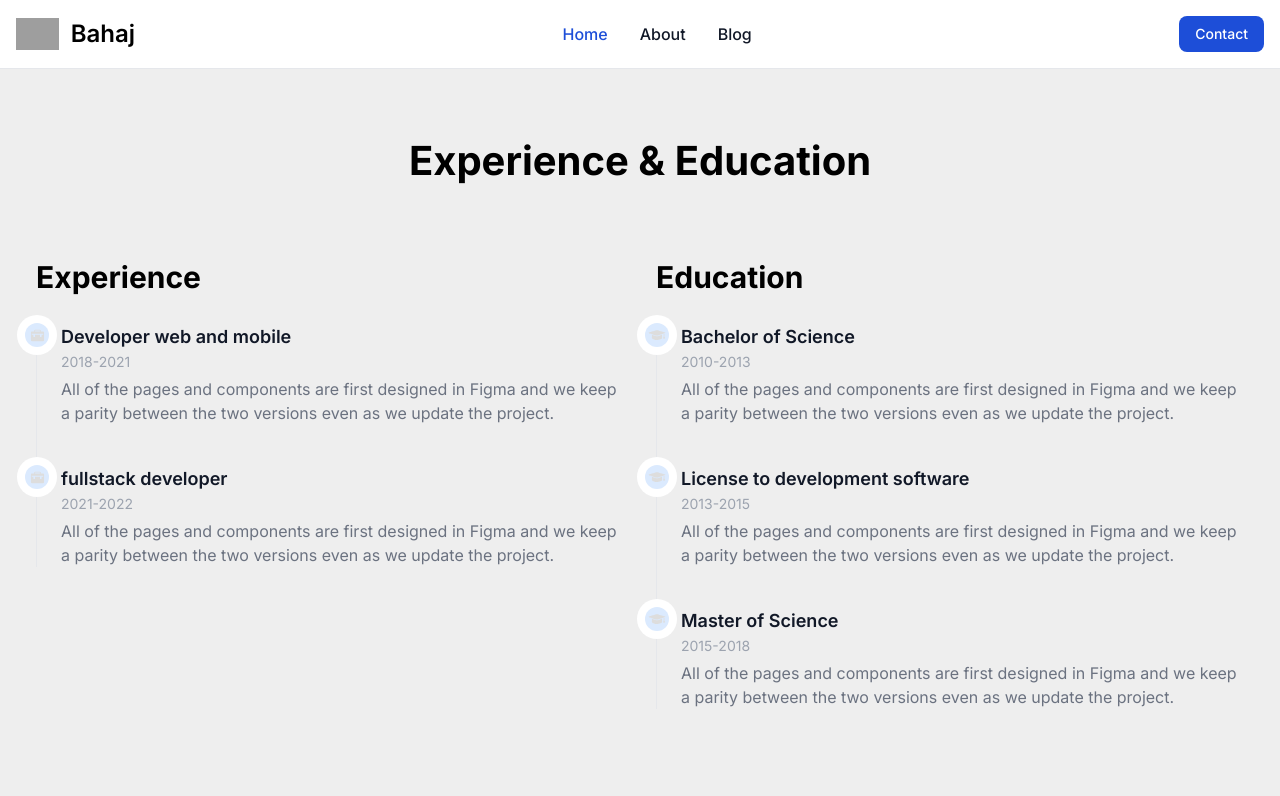
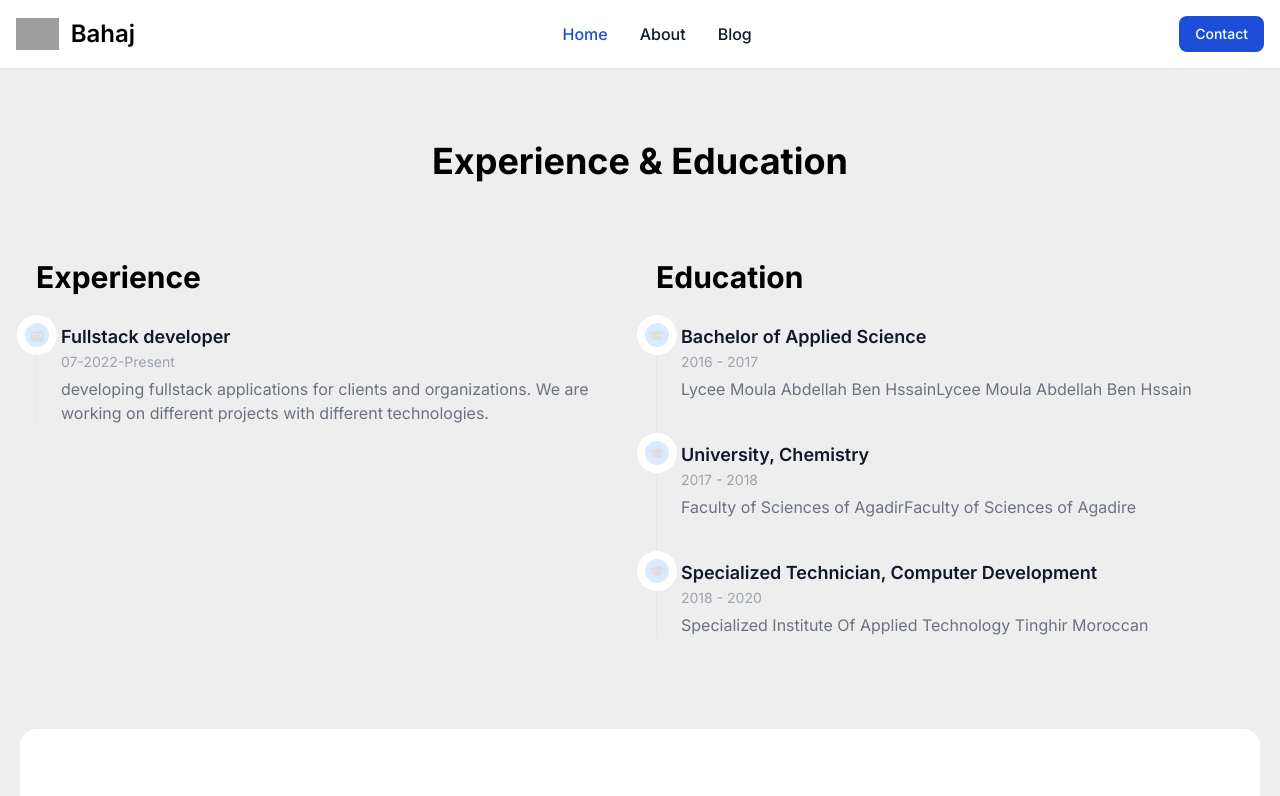
Before and after one commit to abderrazak-Bahaj/bahaj, a Next.js app: page /about in a window 1280 px wide. Shown: the top 796 px of the page. Built offline with nearby package versions, Linux system fonts and the light colour scheme; grey boxes are pictures that could not be loaded.

Commit message:
edt ExperienceAndEducation

```diff
--- a/src/sections/ExperienceAndEducation/index.tsx
+++ b/src/sections/ExperienceAndEducation/index.tsx
@@ -2,43 +2,38 @@ import React from "react";
 import { Timeline} from "@/components";
 import { IconExperience, IconEduction } from '@/assets/icons';
 
+ const experience = [
+    {
+      title: "Fullstack developer",
+      date: "07-2022-Present",
+      description: "developing fullstack applications for clients and organizations. We are working on different projects with different technologies. ",
+    },
+  ]
+  const eductions = [
+    {
+      title: "Bachelor of Applied Science",
+      date: "2016 - 2017",
+      description: "Lycee Moula Abdellah Ben HssainLycee Moula Abdellah Ben Hssain",
+    },
+    {
+      title: "University, Chemistry",
+      date: "2017 - 2018",
+      description: "Faculty of Sciences of AgadirFaculty of Sciences of Agadire",
+    },
+    {
+      title: "Specialized Technician, Computer Development",
+      date: "2018 - 2020",
+      description: "Specialized Institute Of Applied Technology Tinghir Moroccan",
+    }
+  ]
 
 const ExperienceAndEducation: React.FC = () => {
-  const fakeDataExperience = [
-    {
-      title: "Developer web and mobile",
-      date: "2018-2021",
-      description: "All of the pages and components are first designed in Figma and we keep a parity between the two versions even as we update the project.",
-    },
-    {
-      title: "fullstack developer",
-      date: "2021-2022",
-      description: "All of the pages and components are first designed in Figma and we keep a parity between the two versions even as we update the project.",
-    },
-  ]
 
-  const fakeDataEductions = [
-    {
-      title: "Bachelor of Science",
-      date: "2010-2013",
-      description: "All of the pages and components are first designed in Figma and we keep a parity between the two versions even as we update the project.",
-    },
-    {
-      title: "License to development software",
-      date: "2013-2015",
-      description: "All of the pages and components are first designed in Figma and we keep a parity between the two versions even as we update the project.",
-    },
-    {
-      title: "Master of Science",
-      date: "2015-2018",
-      description: "All of the pages and components are first designed in Figma and we keep a parity between the two versions even as we update the project.",
-    }
-  ]
   return (
     <section className="py-8 ">
       <div className="w-full px-4  my-5 pt-5">
             <div className="mx-auto mb-12 max-w-[510px] text-center lg:mb-20">
-              <h2 className="mb-3 text-3xl font-bold leading-[1.2] text-dark dark:text-white sm:text-4xl md:text-[40px]">
+              <h2 className="mb-3 text-3xl font-bold leading-[1.2] text-dark dark:text-white sm:text-4xl md:text-4xl">
                 Experience & Education
               </h2>
             </div>
@@ -47,11 +42,11 @@ const ExperienceAndEducation: React.FC = () => {
       <div className="flex flex-wrap mx-5 my-5" >
         <div className="w-full px-4 md:w-1/2">
           <h3 className="mb-[30px] text-3xl font-bold leading-[1.2] text-dark dark:text-white sm:text-2xl md:text-[30px]">Experience</h3>
-          <Timeline  items={fakeDataExperience}   icon={ <IconExperience />} />
+          <Timeline  items={experience}   icon={ <IconExperience />} />
         </div>
         <div className="w-full px-4 md:w-1/2">
           <h3 className="mb-[30px] text-3xl font-bold leading-[1.2] text-dark dark:text-white sm:text-2xl md:text-[30px]">Education</h3>
-          <Timeline items={fakeDataEductions} icon={<IconEduction />} />
+          <Timeline items={eductions} icon={<IconEduction />} />
         </div>
       </div>
     </section>
```
